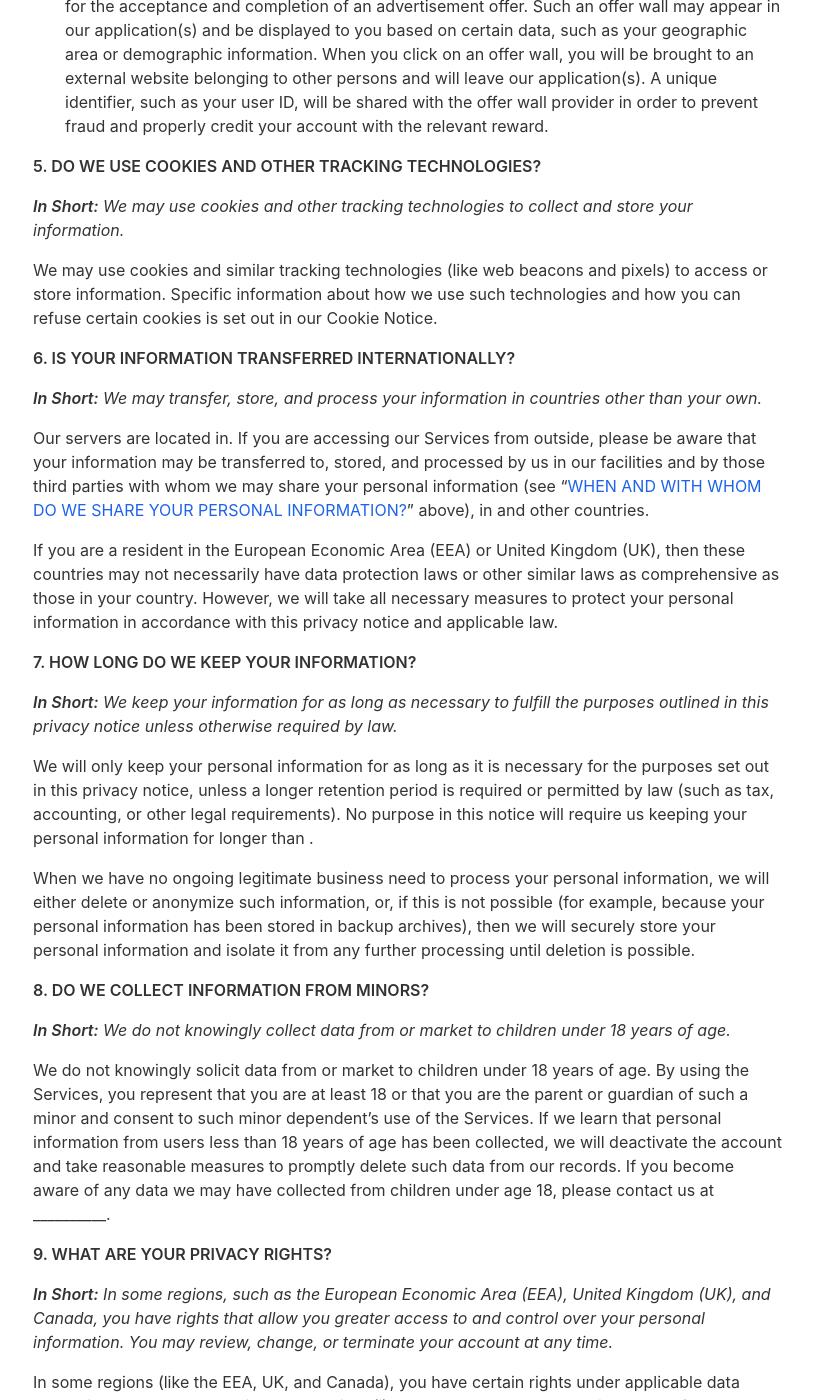
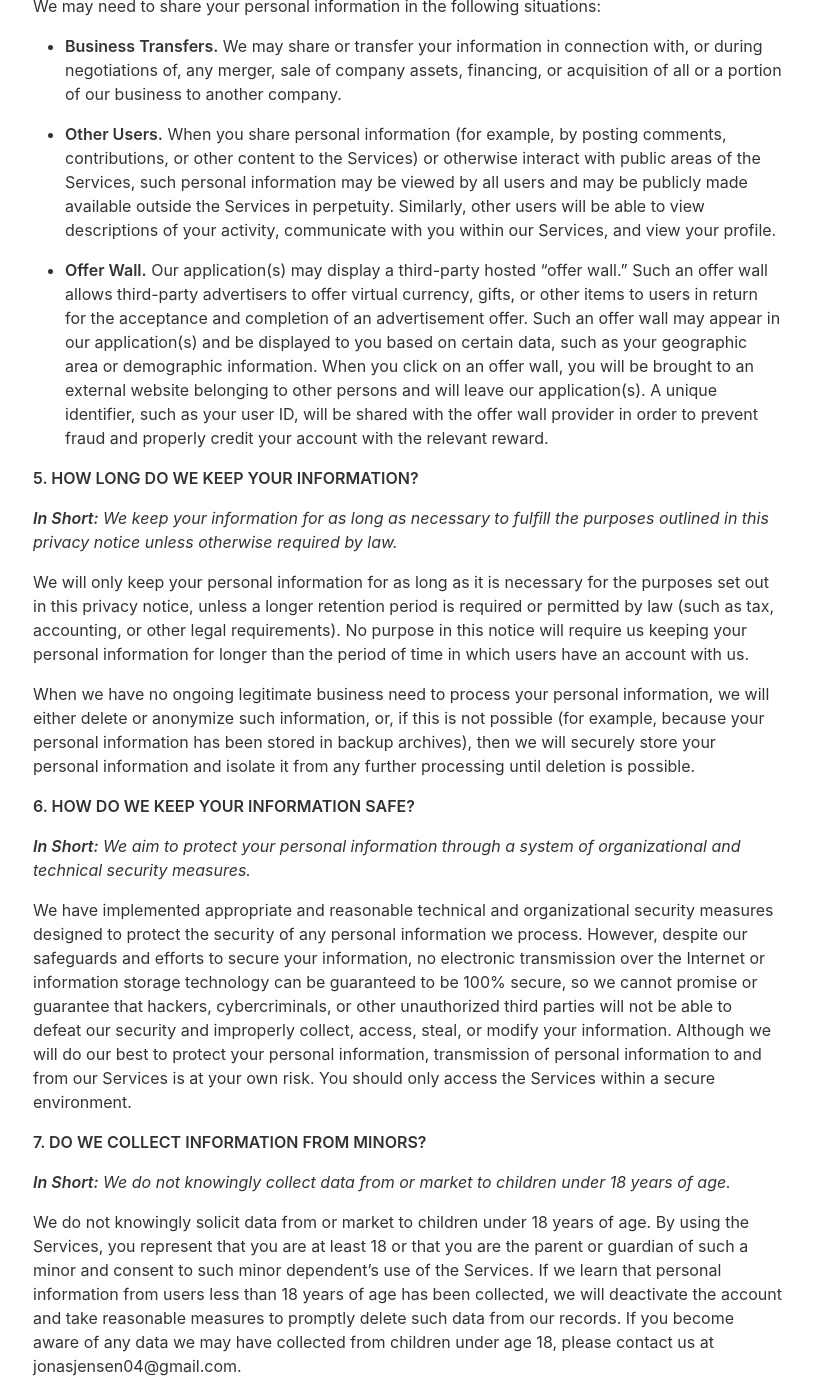
Before and after one commit to JonasMelchior/JonasMelchior.github.io, a Jekyll site: the page built from _pages/privacypolicy.md, in a window 1280 px wide and 1400 px high, scrolled down 5071 px. Shown: the whole window, without its empty margins (232-1045 px from the left). Built offline with Jekyll 4.4.1, drawn with Linux system fonts in a browser that asks for light colours; nearby versions of some CDN libraries; some of the changed text lies outside the part shown.

Commit message:
Update privacypolicy.md

```diff
--- a/_pages/privacypolicy.md
+++ b/_pages/privacypolicy.md
@@ -3,6 +3,8 @@
 title: Privacy Policy
 include_in_header: false
 ---
+
+
 
 **PRIVACY NOTICE**
 
@@ -16,13 +18,13 @@
 
 
 
-This privacy notice for \_\_\_\_\_\_\_\_\_\_ ("**Company**," "**we**," "**us**," or "**our**"), describes how and why we might collect, store, use, and/or share ("**process**") your information when you use our services ("**Services**"), such as when you:
+This privacy notice for Viking Dips, describes how and why we might collect, store, use, and/or share ("**process**") your information when you use our services, such as when you:
 
 *   Download and use our mobile application (Viking Dips), or any other application of ours that links to this privacy notice
 
 *   Engage with us in other related ways, including any sales, marketing, or events
 
-**Questions or concerns?** Reading this privacy notice will help you understand your privacy rights and choices. If you do not agree with our policies and practices, please do not use our Services. If you still have any questions or concerns, please contact us at \_\_\_\_\_\_\_\_\_\_.
+**Questions or concerns?** Reading this privacy notice will help you understand your privacy rights and choices. If you do not agree with our policies and practices, please do not use our Services. If you still have any questions or concerns, please contact us at jonasjensen04@gmail.com.
 
 
 
@@ -44,7 +46,7 @@
 
 
 
-**Do we receive any information from third parties?** We may receive information from public databases, marketing partners, social media platforms, and other outside sources. Learn more about [information collected from other sources](#othersources).
+**Do we receive any information from third parties?** We do not receive any information from third parties.
 
 
 
@@ -56,15 +58,19 @@
 
 
 
+**How do we keep your information safe?** We have organizational and technical processes and procedures in place to protect your personal information. However, no electronic transmission over the internet or information storage technology can be guaranteed to be 100% secure, so we cannot promise or guarantee that hackers, cybercriminals, or other unauthorized third parties will not be able to defeat our security and improperly collect, access, steal, or modify your information. Learn more about [how we keep your information safe](#infosafe).
+
+
+
 **What are your rights?** Depending on where you are located geographically, the applicable privacy law may mean you have certain rights regarding your personal information. Learn more about [your privacy rights](#privacyrights).
 
 
 
-**How do you exercise your rights?** The easiest way to exercise your rights is by submitting a [data subject access request](https://app.termly.io/notify/220b4d77-e3ce-411d-9581-22dba82f8e6f), or by contacting us. We will consider and act upon any request in accordance with applicable data protection laws.
+**How do you exercise your rights?** The easiest way to exercise your rights is by contacting us. We will consider and act upon any request in accordance with applicable data protection laws.
 
 
 
-Want to learn more about what \_\_\_\_\_\_\_\_\_\_ does with any information we collect? [Review the privacy notice in full](#toc).
+Want to learn more about what we do with any information we collect? [Review the privacy notice in full](#toc).
 
 
 
@@ -82,25 +88,23 @@
 
 [4\. WHEN AND WITH WHOM DO WE SHARE YOUR PERSONAL INFORMATION?](#whoshare)
 
-[5\. DO WE USE COOKIES AND OTHER TRACKING TECHNOLOGIES?](#cookies)
+[5\. HOW LONG DO WE KEEP YOUR INFORMATION?](#inforetain)
 
-[6\. IS YOUR INFORMATION TRANSFERRED INTERNATIONALLY?](#intltransfers)
+[6\. HOW DO WE KEEP YOUR INFORMATION SAFE?](#infosafe)
 
-[7\. HOW LONG DO WE KEEP YOUR INFORMATION?](#inforetain)
+[7\. DO WE COLLECT INFORMATION FROM MINORS?](#infominors)
 
-[8\. DO WE COLLECT INFORMATION FROM MINORS?](#infominors)
+[8\. WHAT ARE YOUR PRIVACY RIGHTS?](#privacyrights)
 
-[9\. WHAT ARE YOUR PRIVACY RIGHTS?](#privacyrights)
+[9\. CONTROLS FOR DO-NOT-TRACK FEATURES](#DNT)
 
-[10\. CONTROLS FOR DO-NOT-TRACK FEATURES](#DNT)
+[10\. DO CALIFORNIA RESIDENTS HAVE SPECIFIC PRIVACY RIGHTS?](#caresidents)
 
-[11\. DO CALIFORNIA RESIDENTS HAVE SPECIFIC PRIVACY RIGHTS?](#caresidents)
+[11\. DO WE MAKE UPDATES TO THIS NOTICE?](#policyupdates)
 
-[12\. DO WE MAKE UPDATES TO THIS NOTICE?](#policyupdates)
+[12\. HOW CAN YOU CONTACT US ABOUT THIS NOTICE?](#contact)
 
-[13\. HOW CAN YOU CONTACT US ABOUT THIS NOTICE?](#contact)
-
-[14\. HOW CAN YOU REVIEW, UPDATE, OR DELETE THE DATA WE COLLECT FROM YOU?](#request)
+[13\. HOW CAN YOU REVIEW, UPDATE, OR DELETE THE DATA WE COLLECT FROM YOU?](#request)
 
 
 
@@ -140,6 +144,8 @@
 
 *   _Mobile Device Access._ We may request access or permission to certain features from your mobile device, including your mobile device's storage, and other features. If you wish to change our access or permissions, you may do so in your device's settings.
 
+*   _Push Notifications._ We may request to send you push notifications regarding your account or certain features of the application(s). If you wish to opt out from receiving these types of communications, you may turn them off in your device's settings.
+
 This information is primarily needed to maintain the security and operation of our application(s), for troubleshooting, and for our internal analytics and reporting purposes.
 
 
@@ -160,6 +166,10 @@
 
 *   **To facilitate account creation and authentication and otherwise manage user accounts.** We may process your information so you can create and log in to your account, as well as keep your account in working order.
 
+*   **To deliver and facilitate delivery of services to the user.** We may process your information to provide you with the requested service.
+
+*   **To enable user-to-user communications.** We may process your information if you choose to use any of our offerings that allow for communication with another user.
+
 *   **To save or protect an individual's vital interest.** We may process your information when necessary to save or protect an individual’s vital interest, such as to prevent harm.
 
 
@@ -179,6 +189,8 @@
 The General Data Protection Regulation (GDPR) and UK GDPR require us to explain the valid legal bases we rely on in order to process your personal information. As such, we may rely on the following legal bases to process your personal information:
 
 *   **Consent.** We may process your information if you have given us permission (i.e., consent) to use your personal information for a specific purpose. You can withdraw your consent at any time. Learn more about [withdrawing your consent](#withdrawconsent).
+
+*   **Performance of a Contract.** We may process your personal information when we believe it is necessary to fulfill our contractual obligations to you, including providing our Services or at your request prior to entering into a contract with you.
 
 *   **Legal Obligations.** We may process your information where we believe it is necessary for compliance with our legal obligations, such as to cooperate with a law enforcement body or regulatory agency, exercise or defend our legal rights, or disclose your information as evidence in litigation in which we are involved.
 
@@ -233,43 +245,13 @@
 
 *   **Business Transfers.** We may share or transfer your information in connection with, or during negotiations of, any merger, sale of company assets, financing, or acquisition of all or a portion of our business to another company.
 
-*   **Affiliates.** We may share your information with our affiliates, in which case we will require those affiliates to honor this privacy notice. Affiliates include our parent company and any subsidiaries, joint venture partners, or other companies that we control or that are under common control with us.
-
-*   **Business Partners.** We may share your information with our business partners to offer you certain products, services, or promotions.
+*   **Other Users.** When you share personal information (for example, by posting comments, contributions, or other content to the Services) or otherwise interact with public areas of the Services, such personal information may be viewed by all users and may be publicly made available outside the Services in perpetuity. Similarly, other users will be able to view descriptions of your activity, communicate with you within our Services, and view your profile.
 
 *   **Offer Wall.** Our application(s) may display a third-party hosted "offer wall." Such an offer wall allows third-party advertisers to offer virtual currency, gifts, or other items to users in return for the acceptance and completion of an advertisement offer. Such an offer wall may appear in our application(s) and be displayed to you based on certain data, such as your geographic area or demographic information. When you click on an offer wall, you will be brought to an external website belonging to other persons and will leave our application(s). A unique identifier, such as your user ID, will be shared with the offer wall provider in order to prevent fraud and properly credit your account with the relevant reward.
 
 
 
-**5\. DO WE USE COOKIES AND OTHER TRACKING TECHNOLOGIES?**
-
-
-
-**_In Short:_** _We may use cookies and other tracking technologies to collect and store your information._
-
-
-
-We may use cookies and similar tracking technologies (like web beacons and pixels) to access or store information. Specific information about how we use such technologies and how you can refuse certain cookies is set out in our Cookie Notice.
-
-
-
-**6\. IS YOUR INFORMATION TRANSFERRED INTERNATIONALLY?**
-
-
-
-**_In Short:_** _We may transfer, store, and process your information in countries other than your own._
-
-
-
-Our servers are located in. If you are accessing our Services from outside, please be aware that your information may be transferred to, stored, and processed by us in our facilities and by those third parties with whom we may share your personal information (see "[WHEN AND WITH WHOM DO WE SHARE YOUR PERSONAL INFORMATION?](#whoshare)" above), in and other countries.
-
-
-
-If you are a resident in the European Economic Area (EEA) or United Kingdom (UK), then these countries may not necessarily have data protection laws or other similar laws as comprehensive as those in your country. However, we will take all necessary measures to protect your personal information in accordance with this privacy notice and applicable law.
-
-
-
-**7\. HOW LONG DO WE KEEP YOUR INFORMATION?**
+**5\. HOW LONG DO WE KEEP YOUR INFORMATION?**
 
 
 
@@ -277,7 +259,7 @@
 
 
 
-We will only keep your personal information for as long as it is necessary for the purposes set out in this privacy notice, unless a longer retention period is required or permitted by law (such as tax, accounting, or other legal requirements). No purpose in this notice will require us keeping your personal information for longer than .
+We will only keep your personal information for as long as it is necessary for the purposes set out in this privacy notice, unless a longer retention period is required or permitted by law (such as tax, accounting, or other legal requirements). No purpose in this notice will require us keeping your personal information for longer than the period of time in which users have an account with us.
 
 
 
@@ -285,7 +267,19 @@
 
 
 
-**8\. DO WE COLLECT INFORMATION FROM MINORS?**
+**6\. HOW DO WE KEEP YOUR INFORMATION SAFE?**
+
+
+
+**_In Short:_** _We aim to protect your personal information through a system of organizational and technical security measures._
+
+
+
+We have implemented appropriate and reasonable technical and organizational security measures designed to protect the security of any personal information we process. However, despite our safeguards and efforts to secure your information, no electronic transmission over the Internet or information storage technology can be guaranteed to be 100% secure, so we cannot promise or guarantee that hackers, cybercriminals, or other unauthorized third parties will not be able to defeat our security and improperly collect, access, steal, or modify your information. Although we will do our best to protect your personal information, transmission of personal information to and from our Services is at your own risk. You should only access the Services within a secure environment.
+
+
+
+**7\. DO WE COLLECT INFORMATION FROM MINORS?**
 
 
 
@@ -293,11 +287,11 @@
 
 
 
-We do not knowingly solicit data from or market to children under 18 years of age. By using the Services, you represent that you are at least 18 or that you are the parent or guardian of such a minor and consent to such minor dependent’s use of the Services. If we learn that personal information from users less than 18 years of age has been collected, we will deactivate the account and take reasonable measures to promptly delete such data from our records. If you become aware of any data we may have collected from children under age 18, please contact us at \_\_\_\_\_\_\_\_\_\_.
+We do not knowingly solicit data from or market to children under 18 years of age. By using the Services, you represent that you are at least 18 or that you are the parent or guardian of such a minor and consent to such minor dependent’s use of the Services. If we learn that personal information from users less than 18 years of age has been collected, we will deactivate the account and take reasonable measures to promptly delete such data from our records. If you become aware of any data we may have collected from children under age 18, please contact us at jonasjensen04@gmail.com.
 
 
 
-**9\. WHAT ARE YOUR PRIVACY RIGHTS?**
+**8\. WHAT ARE YOUR PRIVACY RIGHTS?**
 
 
 
@@ -333,13 +327,17 @@
 
 If you would at any time like to review or change the information in your account or terminate your account, you can:
 
-*   Contact us using the contact information provided.
+*   Log in to your account settings and update your user account.
 
 Upon your request to terminate your account, we will deactivate or delete your account and information from our active databases. However, we may retain some information in our files to prevent fraud, troubleshoot problems, assist with any investigations, enforce our legal terms and/or comply with applicable legal requirements.
 
 
 
-**10\. CONTROLS FOR DO-NOT-TRACK FEATURES**
+If you have questions or comments about your privacy rights, you may email us at jonasjensen04@gmail.com.
+
+
+
+**9\. CONTROLS FOR DO-NOT-TRACK FEATURES**
 
 
 
@@ -363,151 +361,7 @@
 
 
 
-**CCPA Privacy Notice**
-
-
-
-The California Code of Regulations defines a "resident" as:
-
-
-
-(1) every individual who is in the State of California for other than a temporary or transitory purpose and
-
-(2) every individual who is domiciled in the State of California who is outside the State of California for a temporary or transitory purpose
-
-
-
-All other individuals are defined as "non-residents."
-
-
-
-If this definition of "resident" applies to you, we must adhere to certain rights and obligations regarding your personal information.
-
-
-
-**What categories of personal information do we collect?**
-
-
-
-We have collected the following categories of personal information in the past twelve (12) months:
-
-
-
-We may also collect other personal information outside of these categories through instances where you interact with us in person, online, or by phone or mail in the context of:
-
-*   Receiving help through our customer support channels;
-
-*   Participation in customer surveys or contests; and
-
-*   Facilitation in the delivery of our Services and to respond to your inquiries.
-
-**How do we use and share your personal information?**
-
-
-
-More information about our data collection and sharing practices can be found in this privacy notice.
-
-
-
-You may contact us or by referring to the contact details at the bottom of this document.
-
-
-
-If you are using an authorized agent to exercise your right to opt out we may deny a request if the authorized agent does not submit proof that they have been validly authorized to act on your behalf.
-
-
-
-**Will your information be shared with anyone else?**
-
-
-
-We may disclose your personal information with our service providers pursuant to a written contract between us and each service provider. Each service provider is a for-profit entity that processes the information on our behalf, following the same strict privacy protection obligations mandated by the CCPA.
-
-
-
-We may use your personal information for our own business purposes, such as for undertaking internal research for technological development and demonstration. This is not considered to be "selling" of your personal information.
-
-
-
-**Your rights with respect to your personal data**
-
-
-
-Right to request deletion of the data — Request to delete
-
-
-
-You can ask for the deletion of your personal information. If you ask us to delete your personal information, we will respect your request and delete your personal information, subject to certain exceptions provided by law, such as (but not limited to) the exercise by another consumer of his or her right to free speech, our compliance requirements resulting from a legal obligation, or any processing that may be required to protect against illegal activities.
-
-
-
-Right to be informed — Request to know
-
-
-
-Depending on the circumstances, you have a right to know:
-
-*   whether we collect and use your personal information;
-
-*   the categories of personal information that we collect;
-
-*   the purposes for which the collected personal information is used;
-
-*   whether we sell or share personal information to third parties;
-
-*   the categories of personal information that we sold, shared, or disclosed for a business purpose;
-
-*   the categories of third parties to whom the personal information was sold, shared, or disclosed for a business purpose;
-
-*   the business or commercial purpose for collecting, selling, or sharing personal information; and
-
-*   the specific pieces of personal information we collected about you.
-
-In accordance with applicable law, we are not obligated to provide or delete consumer information that is de-identified in response to a consumer request or to re-identify individual data to verify a consumer request.
-
-
-
-Right to Non-Discrimination for the Exercise of a Consumer’s Privacy Rights
-
-
-
-We will not discriminate against you if you exercise your privacy rights.
-
-
-
-Right to Limit Use and Disclosure of Sensitive Personal Information
-
-
-
-We do not process consumer's sensitive personal information.
-
-
-
-Verification process
-
-
-
-Upon receiving your request, we will need to verify your identity to determine you are the same person about whom we have the information in our system. These verification efforts require us to ask you to provide information so that we can match it with information you have previously provided us. For instance, depending on the type of request you submit, we may ask you to provide certain information so that we can match the information you provide with the information we already have on file, or we may contact you through a communication method (e.g., phone or email) that you have previously provided to us. We may also use other verification methods as the circumstances dictate.
-
-
-
-We will only use personal information provided in your request to verify your identity or authority to make the request. To the extent possible, we will avoid requesting additional information from you for the purposes of verification. However, if we cannot verify your identity from the information already maintained by us, we may request that you provide additional information for the purposes of verifying your identity and for security or fraud-prevention purposes. We will delete such additionally provided information as soon as we finish verifying you.
-
-
-
-Other privacy rights
-
-*   You may object to the processing of your personal information.
-
-*   You may request correction of your personal data if it is incorrect or no longer relevant, or ask to restrict the processing of the information.
-
-*   You can designate an authorized agent to make a request under the CCPA on your behalf. We may deny a request from an authorized agent that does not submit proof that they have been validly authorized to act on your behalf in accordance with the CCPA.
-
-To exercise these rights, you can contact us or by referring to the contact details at the bottom of this document. If you have a complaint about how we handle your data, we would like to hear from you.
-
-
-
-**12\. DO WE MAKE UPDATES TO THIS NOTICE?**
+**11\. DO WE MAKE UPDATES TO THIS NOTICE?**
 
 
 
@@ -519,27 +373,19 @@
 
 
 
-**13\. HOW CAN YOU CONTACT US ABOUT THIS NOTICE?**
+**12\. HOW CAN YOU CONTACT US ABOUT THIS NOTICE?**
 
 
 
-If you have questions or comments about this notice, you may email us at \_\_\_\_\_\_\_\_\_\_ or contact us by post at:
+If you have questions or comments about this notice, you may email us at jonasjensen04@gmail.com.
 
 
 
-\_\_\_\_\_\_\_\_\_\_
-
-\_\_\_\_\_\_\_\_\_\_
-
-\_\_\_\_\_\_\_\_\_\_
+**13\. HOW CAN YOU REVIEW, UPDATE, OR DELETE THE DATA WE COLLECT FROM YOU?**
 
 
 
-**14\. HOW CAN YOU REVIEW, UPDATE, OR DELETE THE DATA WE COLLECT FROM YOU?**
-
-
-
-Based on the applicable laws of your country, you may have the right to request access to the personal information we collect from you, change that information, or delete it. To request to review, update, or delete your personal information, please fill out and submit a [data subject access request](https://app.termly.io/notify/220b4d77-e3ce-411d-9581-22dba82f8e6f).
+You have the right to request access to the personal information we collect from you, change that information, or delete it. To request to review, update, or delete your personal information, you can go to the account tab in the app, and review, update or delete your info.
 
 ul { list-style-type: square; } ul > li > ul { list-style-type: circle; } ul > li > ul > li > ul { list-style-type: square; } ol li { font-family: Arial ; }
 
```
Also changed, not shown: other parts of _pages/privacypolicy.md (+2 -2 lines).
